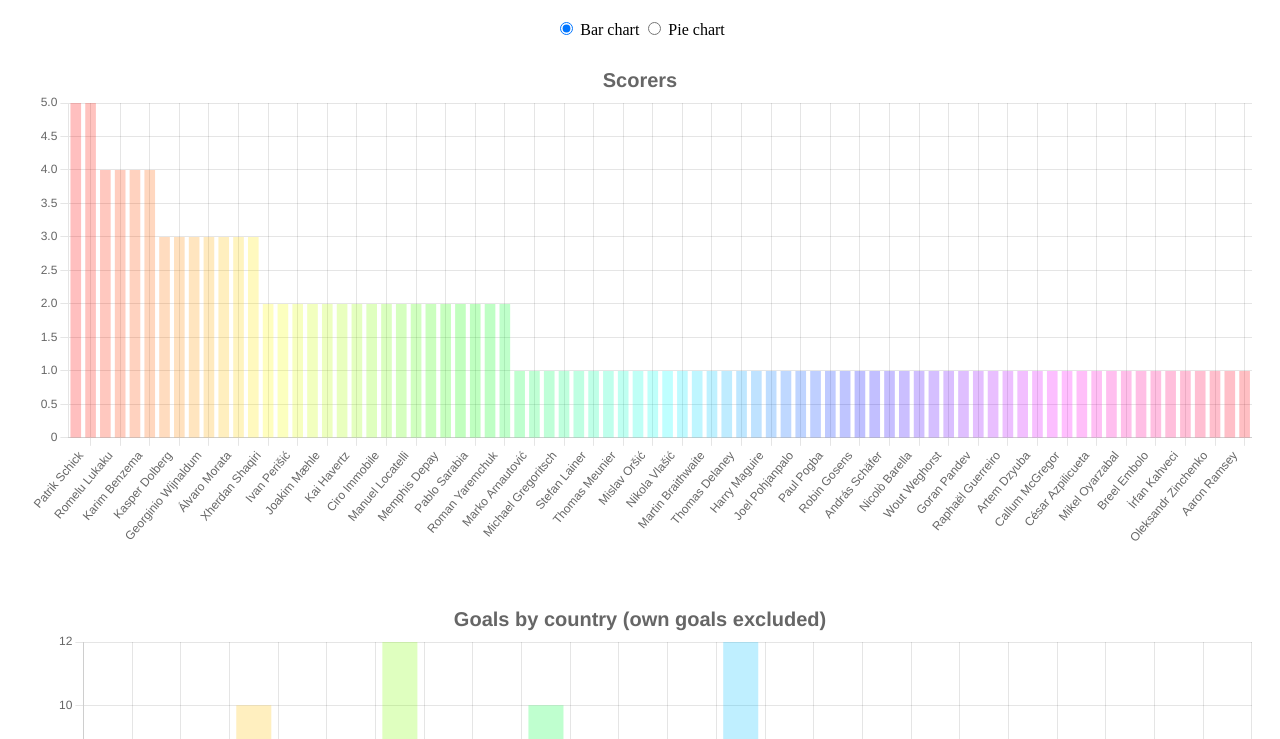
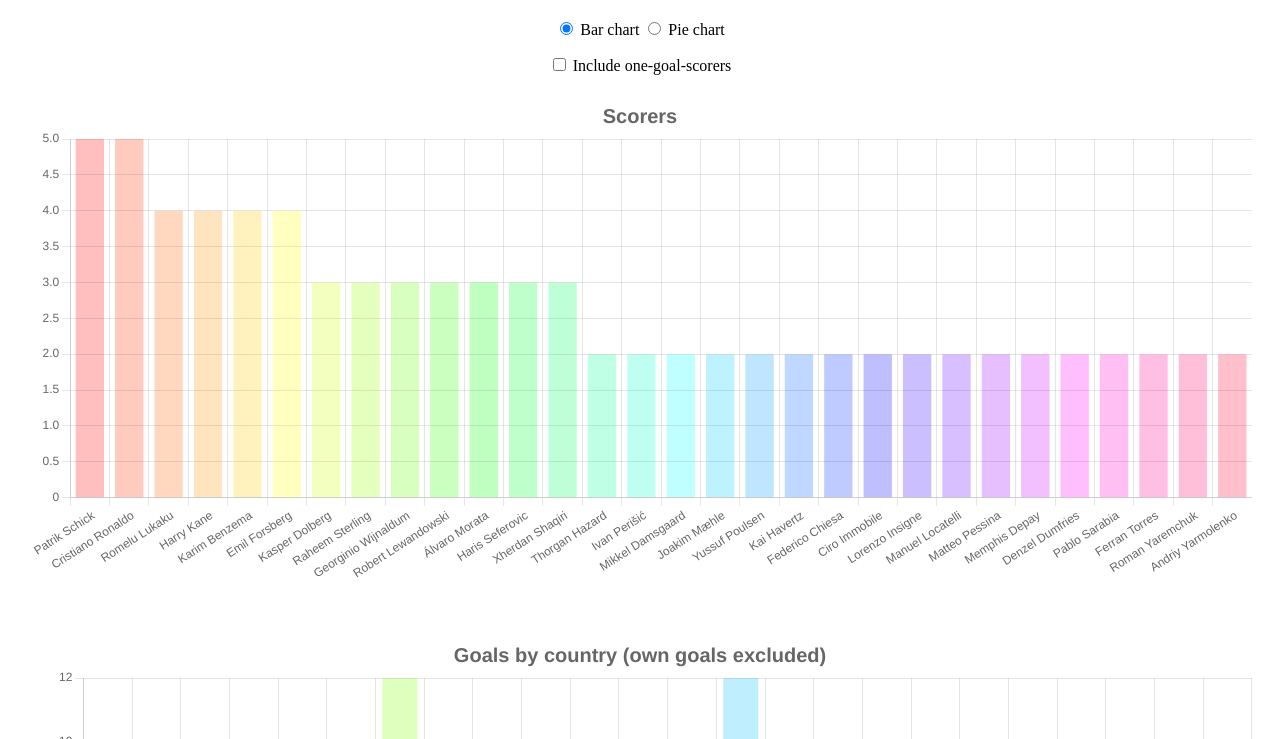
Before and after one commit to KajaBraz/EURO2020-PerformanceAnalysis, a plain HTML site: page index.html in a window 1280 px wide. Shown: the part 61-800 px from the top of the page. Drawn offline with nearby package versions, Linux system fonts and the light colour scheme.

Commit message:
excuding one goal scorer

```diff
--- a/index.html
+++ b/index.html
@@ -33,10 +33,14 @@
 <body>
     <h1>UEFA Euro 2020 players statistics</h1>
     <div class="select_chart">
-        <input type="radio" id="bar_radio" name="chart_type" value="bar" onchange="radio_function(this)" checked>
+        <input type="radio" id="bar_radio" name="chart_type" value="bar" onchange="redraw()" checked>
         <label for="bar_radio">Bar chart</label>
-        <input type="radio" id="pie_radio" name="chart_type" value="pie" onchange="radio_function(this)">
+        <input type="radio" id="pie_radio" name="chart_type" value="pie" onchange="redraw()">
         <label for="pie_radio">Pie chart</label>
+        <p>
+            <input type="checkbox" id="one_goal" onchange="redraw()">
+            <label for="one_goal">Include one-goal-scorers</label>
+        </p>
     </div>
     <div id='container'></div>
     <footer>
@@ -67,6 +71,7 @@
                     }]
                 },
                 options: {
+                    scaleShowValues: true,
                     responsive: type == "bar" ? true : false,
                     plugins: {
                         legend: {
@@ -91,12 +96,18 @@
             document.getElementById('container').appendChild(chart);
         }
 
-        function radio_function(radio) {
+        function redraw() {
+            let radio = Array.from(document.getElementsByName("chart_type"))
+                .filter(({ checked }) => checked)[0];
             document.getElementById("container").innerHTML = "";
+
+            let include_one_goal = document.getElementById("one_goal").checked;
+            let scorer_data = include_one_goal ? playerData : playerData.filter(({ goals }) => goals > 1);
+
             appendCanvas(
                 "Scorers",
-                playerData.map(({ name }) => name),
-                playerData.map(({ goals }) => goals),
+                scorer_data.map(({ name }) => name),
+                scorer_data.map(({ goals }) => goals),
                 radio.value
             );
 
@@ -149,7 +160,8 @@
             let p = document.getElementById("pie_radio");
             b.checked = true;
             p.checked = false;
-            radio_function(b);
+            document.getElementById("one_goal").checked = false;
+            redraw();
         }
 
     </script>
```
